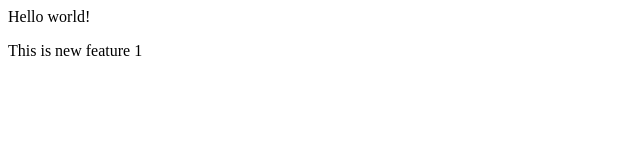
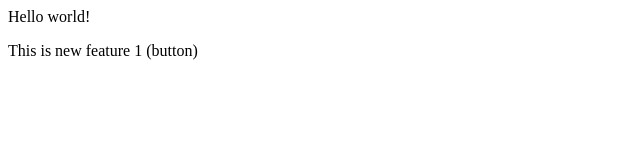
Before and after one commit to ghugarkar-shubham/Localrepo, a plain HTML site: page index.html in a window 1280 px wide. Shown: the full height of the page, 0-640 px from the left. Drawn offline with Linux system fonts and the light colour scheme.

Commit message:
Updated file

```diff
--- a/index.html
+++ b/index.html
@@ -2,5 +2,5 @@
     Hello world!
 </p>
 <p>
-    This is new feature 1
+    This is new feature 1 (button)
 </p>
```
Also changed, not shown: 1 other file.
